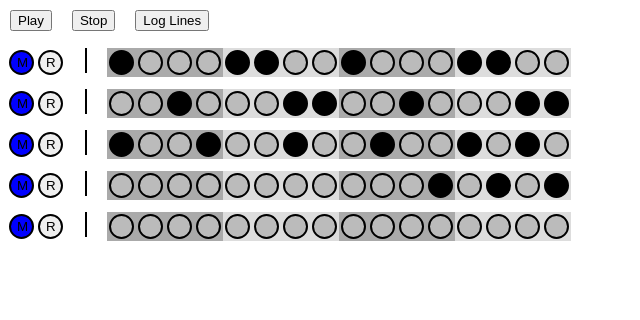
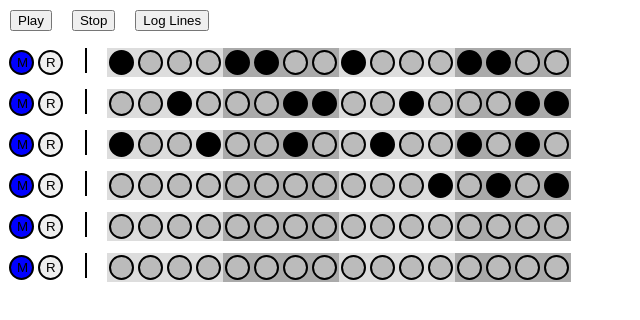
Before and after one commit to crashingbooth/evo-react, a React (Create React App) app: page / in a window 1280 px wide. Shown: the top 320 px of the page, without its empty margins (0-640 px from the left). Built offline with nearby package versions, Linux system fonts and the light colour scheme; no server answers.

Commit message:
creates audio resources programmatically

```diff
--- a/src/Components/Dot.js
+++ b/src/Components/Dot.js
@@ -32,7 +32,7 @@ export default function Dot(props) {
   }
 
   return (
-    <span className={(props.id % 8) >= 4  ? "light-background-chunk" : "dark-background-chunk"}>
+    <span className={(props.id % 8) >= 4  ? "dark-background-chunk" : "light-background-chunk"}>
       <button className={`dot
         ${highlighted ? "highlighted-dot" : ""}
        ${props.active ? "on-dot" : "off-dot"}
--- a/src/Providers/patternContext.js
+++ b/src/Providers/patternContext.js
@@ -1,6 +1,6 @@
 import * as Tone from "tone";
-import React, { useState, useContext, createContext } from 'react';
-import {resources} from '../audioUrls'
+import React, { useState, useContext, createContext, useEffect} from 'react';
+import {audioResources} from '../audioUrls';
 
 export const patternContext = createContext();
 
@@ -10,41 +10,23 @@ const PatternProvider = props => {
   const bPat3 = [1,0,0,1, 0,0,1,0, 0,1,0,0, 1,0,1,0];
   const bPat4 = [0,0,0,0, 0,0,0,0, 0,0,0,1, 0,1,0,1];
   const bPat5 = [0,0,0,0, 0,0,0,0, 0,0,0,0, 0,0,0,0];
-  const patterns = [bPat1, bPat2];
+  const bPats = [bPat1,bPat2,bPat3,bPat4,bPat5,bPat5,bPat5];
 
-  const synthA = new Tone.Sampler({
-	urls: {	C3: resources.kick1.filename },
-	baseUrl: resources.kick1.url}).toDestination();
-
-  const synthB = new Tone.Sampler({
-    urls: {	C3: resources.hh1.filename },
-  	baseUrl: resources.hh1.url}).toDestination();
-
-  const synthC = new Tone.Sampler({
-    urls: {	C3: resources.rim1.filename },
-    baseUrl: resources.baseUrl}).toDestination();
-
-  const synthD = new Tone.Sampler({
-    urls: {	C3: resources.tom1.filename },
-    baseUrl: resources.baseUrl}).toDestination();
-
-  const synthE = new Tone.Sampler({
-    urls: {	C3: resources.snare1.filename },
-    baseUrl: resources.baseUrl}).toDestination();
-
-
-
-  const synths = [synthA, synthB, synthC];
-  const muteStatuses = [false, false, false];
-
-  const sampleLines = [
-    {pattern: bPat1, sample: synthA, muteStatus: false},
-    {pattern: bPat2, sample: synthB, muteStatus: false},
-    {pattern: bPat3, sample: synthC, muteStatus: false},
-    {pattern: bPat4, sample: synthD, muteStatus: false},
-    {pattern: bPat5, sample: synthE, muteStatus: false},
-  ]
-    const [lines, setLines] = useState(sampleLines);
+  // const sampleLines = [
+  //   {pattern: bPat1, sample: audioResources[0].synth, muteStatus: false},
+  //   {pattern: bPat2, sample: audioResources[1].synth, muteStatus: false},
+  //   {pattern: bPat3, sample: audioResources[2].synth, muteStatus: false},
+  //   {pattern: bPat4, sample: audioResources[3].synth, muteStatus: false},
+  //   {pattern: bPat5, sample: audioResources[4].synth, muteStatus: false},
+  // ]
+const sampleLines = audioResources.map((audioResource, i) => {
+  return {
+    pattern: bPats[i],
+    sample: audioResource.synth,
+    muteStatus: false
+  };
+});
+const [lines, setLines] = useState(sampleLines);
 
 
   const bundleProperties = (patterns, synths, muteStatuses) => {
--- a/src/audioUrls.js
+++ b/src/audioUrls.js
@@ -1,30 +1,43 @@
+import * as Tone from "tone";
 
+const resourceBaseUrl = "https://raw.githubusercontent.com/crashingbooth/static-step-sequencer/main/"
 const resources = {
-  baseUrl: "https://raw.githubusercontent.com/crashingbooth/static-step-sequencer/main/",
   kick1: {
     filename: "audio/kick.mp3",
-    url: "https://raw.githubusercontent.com/crashingbooth/static-step-sequencer/main/"
+    displayName: "kick 1"
   },
   kick2: {
     filename: "audio/kick1.wav",
-    url: "https://raw.githubusercontent.com/crashingbooth/evo-react/tree/main/public/"
+    displayName: "kick 2"
   },
   hh1: {
     filename: "audio/hh.wav",
-    url: "https://raw.githubusercontent.com/crashingbooth/static-step-sequencer/main/"
+    displayName: "hh 1"
   },
   rim1: {
     filename: "audio/rim2.wav",
-    url: "https://raw.githubusercontent.com/crashingbooth/evo-react/tree/main/public/"
+    displayName: "rim 1"
   },
   tom1: {
     filename: "audio/tom.wav",
-    url: "https://raw.githubusercontent.com/crashingbooth/evo-react/tree/main/public/"
+    displayName: "tom 1"
   },
   snare1: {
     filename: "audio/snare3.wav",
-    url: "https://raw.githubusercontent.com/crashingbooth/evo-react/tree/main/public/"
+    displayName:  "snare 1"
   }
 }
 
-export {resources};
+const audioResources = Object.values(resources).map ((res) => {
+      const synth = new Tone.Sampler({
+         urls: {	C3: res.filename },
+         baseUrl: resourceBaseUrl}).toDestination();
+      return {
+        synth: synth,
+        displayName: res.displayName
+    }
+  }
+  )
+
+
+export {audioResources};
```
